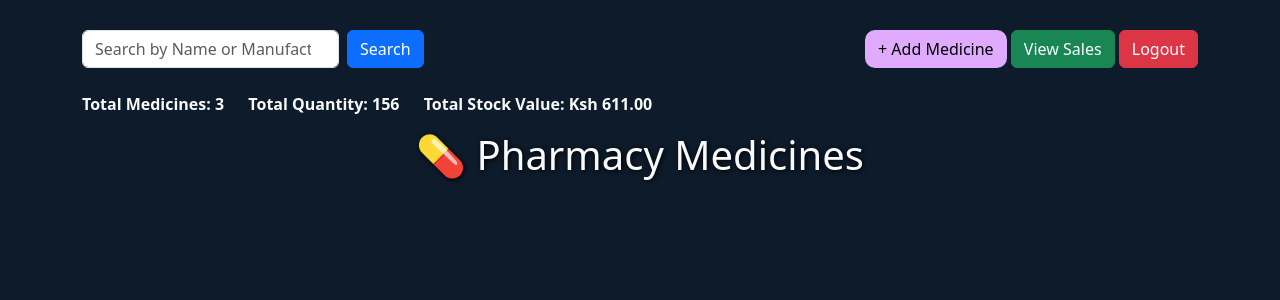
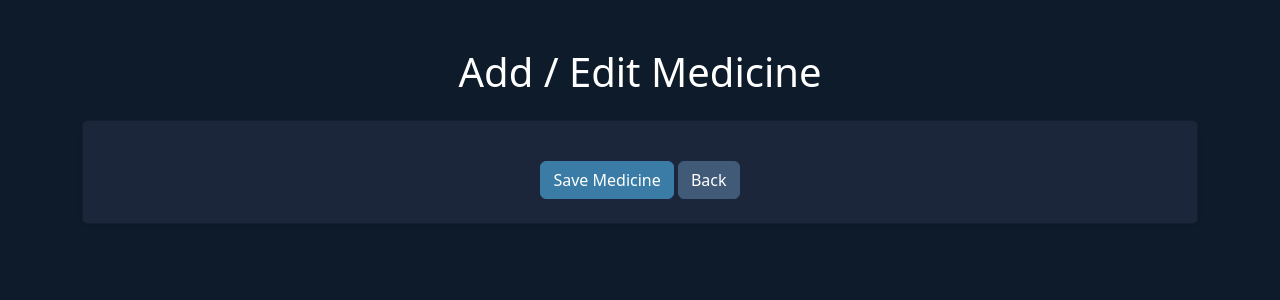
Before and after one commit to morarasospeter/Sospeter-Clients-Test, a Django app: page /medicines/ in a window 1280 px wide. Shown: the top 300 px of the page. Run offline with Django 5.2, Linux system fonts and the light colour scheme; a user stored in the database is signed in; data comes from the database, SQL or seed files in the repository.

Commit message:
Push all updates: medicine form, medicine list, models, and views

```diff
--- a/inventory/forms.py
+++ b/inventory/forms.py
@@ -4,4 +4,4 @@ from .models import Medicine
 class MedicineForm(forms.ModelForm):
     class Meta:
         model = Medicine
-        fields = '__all__'  # Include all fields so data binds correctly
+        fields = ['name', 'quantity', 'buying_price', 'selling_price', 'expiry_date', 'manufacturer']
--- a/inventory/templates/inventory/medicine_list.html
+++ b/inventory/templates/inventory/medicine_list.html
@@ -1,93 +1,74 @@
 <!DOCTYPE html>
 <html>
 <head>
-    <title>Pharmacy System</title>
-    <link href="https://cdn.jsdelivr.net/npm/bootstrap@5.3.0/dist/css/bootstrap.min.css" rel="stylesheet">
+    <!-- Bootstrap CSS -->
+    <link href="https://cdn.jsdelivr.net/npm/bootstrap@5.3.2/dist/css/bootstrap.min.css" rel="stylesheet">
+    <title>Add / Edit Medicine</title>
     <style>
-        body { background-color: #0d1b2a; color: #ffffff; }
-        .container { margin-top: 30px; }
-        h1 { color: #f8f9fa; text-shadow: 1px 1px 5px #000; }
-        .table { background: #1b263b; color: #ffffff; border-radius: 10px; overflow: hidden; table-layout: fixed; word-wrap: break-word; margin-bottom: 30px; }
-        .table th, .table td { padding: 5px; font-size: 0.9rem; }
-        .table th { background: #415a77; color: #fff; }
-        .table tr:hover { background: #778da9; color: #000; }
-        .btn-custom { background-color: #e0aaff; color: black; border-radius: 10px; transition: 0.3s; }
-        .btn-custom:hover { background-color: #c77dff; color: white; }
-        .top-buttons { display: flex; justify-content: space-between; margin-bottom: 15px; flex-wrap: wrap; }
-        .summary { margin-bottom: 15px; }
-        .summary div { display: inline-block; margin-right: 20px; font-weight: bold; }
-        .category-title { margin-top: 30px; font-size: 1.2rem; font-weight: bold; text-decoration: underline; }
+        body {
+            background-color: #0d1b2a; /* Dark blue background */
+        }
+        h1 {
+            color: #ffffff; /* White title text */
+        }
+        .card {
+            background-color: #1b263b; /* Slightly lighter dark blue for card */
+            color: #ffffff; /* White text inside card */
+        }
+        .btn-success {
+            background-color: #3a7ca5; /* Adjust green to stand out on dark blue */
+            border-color: #3a7ca5;
+        }
+        .btn-secondary {
+            background-color: #415a77; /* Adjust secondary button */
+            border-color: #415a77;
+            color: #ffffff;
+        }
+        label.currency::after {
+            content: " (Ksh)";
+            font-weight: normal;
+        }
     </style>
 </head>
 <body>
-<div class="container">
+<div class="container mt-5">
+    <h1 class="text-center mb-4">Add / Edit Medicine</h1>
 
-    <!-- Top Buttons & Search -->
-    <div class="top-buttons mb-3">
-        <form method="GET" class="d-flex mb-2" action="">
-            <input class="form-control me-2" type="search" placeholder="Search by Name or Manufacturer" name="q" value="{{ query }}">
-            <button class="btn btn-primary" type="submit">Search</button>
+    <div class="card shadow-sm p-4">
+        <form method="post">
+            {% csrf_token %}
+
+            <!-- ✅ Show general form errors (like invalid date) -->
+            {% if form.non_field_errors %}
+                <div class="alert alert-danger">
+                    {{ form.non_field_errors }}
+                </div>
+            {% endif %}
+
+            <!-- Iterate over form fields to add Ksh label for price fields -->
+            {% for field in form %}
+                <div class="mb-3">
+                    <label for="{{ field.id_for_label }}" class="form-label {% if field.name in 'buying_price selling_price' %}currency{% endif %}">
+                        {{ field.label }}
+                    </label>
+                    {{ field }}
+                    {% if field.help_text %}
+                        <small class="form-text text-muted">{{ field.help_text }}</small>
+                    {% endif %}
+                    {% for error in field.errors %}
+                        <div class="text-danger">{{ error }}</div>
+                    {% endfor %}
+                </div>
+            {% endfor %}
+
+            <div class="text-center">
+                <button type="submit" class="btn btn-success mt-3">Save Medicine</button>
+                <a href="{% url 'medicine_list' %}" class="btn btn-secondary mt-3">Back</a>
+            </div>
         </form>
-        <div class="mb-2">
-            <a href="{% url 'medicine_add' %}" class="btn btn-custom">+ Add Medicine</a>
-            <a href="{% url 'sales_list' %}" class="btn btn-success">View Sales</a>
-            <a href="{% url 'user_logout' %}" class="btn btn-danger">Logout</a>
-        </div>
     </div>
+</div>
 
-    <!-- Summary -->
-    <div class="summary text-light">
-        <div>Total Medicines: {{ medicine_count }}</div>
-        <div>Total Quantity: {{ total_quantity }}</div>
-        <div>Total Stock Value: Ksh {{ total_stock_value }}</div>
-    </div>
-
-    <h1 class="text-center mb-4">💊 Pharmacy Medicines</h1>
-
-    {% if medicines_by_category %}
-        {% for category, medicines_in_category in medicines_by_category.items %}
-            <div class="category-title text-light">{{ category }}</div>
-            <div class="table-responsive">
-                <table class="table table-hover table-bordered text-center">
-                    <thead>
-                        <tr>
-                            <th>Name</th>
-                            <th>Quantity</th>
-                            <th>Buying Price</th>
-                            <th>Selling Price</th>
-                            <th>Expiry Date</th>
-                            <th>Manufacturer</th>
-                            <th>Stock Status</th>
-                            <th>Expiry Status</th>
-                            <th>Actions</th>
-                        </tr>
-                    </thead>
-                    <tbody>
-                        {% for medicine in medicines_in_category %}
-                            <tr class="{% if medicine.quantity <= 20 %}table-warning{% elif medicine.expiry_status_text == 'Expiring Soon' %}table-danger{% endif %}">
-                                <td>{{ medicine.name }}</td>
-                                <td>{{ medicine.quantity }}</td>
-                                <td>Ksh {{ medicine.buying_price }}</td>
-                                <td>Ksh {{ medicine.selling_price }}</td>
-                                <td>{{ medicine.expiry_date }}</td>
-                                <td>{{ medicine.manufacturer }}</td>
-                                <td>{{ medicine.stock_status_text }}</td>
-                                <td>{{ medicine.expiry_status_text }}</td>
-                                <td>
-                                    <a href="{% url 'medicine_edit' medicine.id %}" class="btn btn-warning btn-sm">Edit</a>
-                                    <a href="{% url 'medicine_delete' medicine.id %}" class="btn btn-danger btn-sm">Delete</a>
-                                    <a href="{% url 'medicine_sell' medicine.id %}" class="btn btn-success btn-sm">Sell</a>
-                                </td>
-                            </tr>
-                        {% endfor %}
-                    </tbody>
-                </table>
-            </div>
-        {% endfor %}
-    {% else %}
-        <div class="text-center">No medicines available.</div>
-    {% endif %}
-</div>
 <script src="https://cdn.jsdelivr.net/npm/bootstrap@5.3.2/dist/js/bootstrap.bundle.min.js"></script>
 </body>
 </html>
--- a/inventory/urls.py
+++ b/inventory/urls.py
@@ -1,22 +1,9 @@
 from django.urls import path
-from django.shortcuts import redirect
 from . import views
 
 urlpatterns = [
-    # Homepage redirects to medicine list
-    path('', lambda request: redirect('medicine_list')),
-
-    # Medicine management
     path('medicines/', views.medicine_list, name='medicine_list'),
     path('add/', views.medicine_add, name='medicine_add'),
     path('edit/<int:id>/', views.medicine_edit, name='medicine_edit'),
     path('delete/<int:id>/', views.medicine_delete, name='medicine_delete'),
-    path('sell/<int:id>/', views.medicine_sell, name='medicine_sell'),
-
-    # Sales page
-    path('medicines/sales/', views.sales_list, name='sales_list'),
-
-    # Authentication
-    path('login/', views.user_login, name='user_login'),
-    path('logout/', views.user_logout, name='user_logout'),
 ]
--- a/inventory/views.py
+++ b/inventory/views.py
@@ -2,12 +2,13 @@ from django.shortcuts import render, redirect, get_object_or_404
 from django.contrib.auth.decorators import login_required
 from django.contrib.auth import authenticate, login, logout
 from django.contrib.auth.forms import AuthenticationForm
-from django.db.models import Q, Sum
+from django.db.models import Q
+from django.utils import timezone
+from datetime import timedelta
+
 from .models import Medicine, Sale
 from .forms import MedicineForm
-from django.utils import timezone
-from datetime import timedelta
-from collections import defaultdict
+
 
 # ----- LOGIN VIEW -----
 def user_login(request):
@@ -16,15 +17,18 @@ def user_login(request):
         username = request.POST.get('username')
         password = request.POST.get('password')
         user = authenticate(request, username=username, password=password)
+
         if user is not None:
             login(request, user)
             return redirect('medicine_list')
         else:
-            error = "Invalid username or password."
+            error = "Invalid username or password. Please check both fields."
         form = AuthenticationForm(request, data=request.POST)
     else:
         form = AuthenticationForm()
+
     return render(request, 'inventory/login.html', {'form': form, 'error': error})
+
 
 # ----- LOGOUT VIEW -----
 @login_required
@@ -32,33 +36,41 @@ def user_logout(request):
     logout(request)
     return redirect('user_login')
 
-# ----- MEDICINE LIST VIEW -----
+
+# ----- MEDICINE LIST VIEW (SEARCH + SUMMARY) -----
 @login_required
 def medicine_list(request):
-    query = request.GET.get('q', '')
-    medicines = Medicine.objects.all()
+    query = request.GET.get('q')
+    if query:
+        medicines = Medicine.objects.filter(
+            Q(name__icontains=query) | Q(manufacturer__icontains=query)
+        )
+    else:
+        medicines = Medicine.objects.all()
 
-    if query:
-        medicines = medicines.filter(Q(name__icontains=query) | Q(manufacturer__icontains=query))
+    # Low stock and soon-to-expire calculations
+    low_stock = medicines.filter(quantity__lt=10)
+    today_plus_30 = timezone.now().date() + timedelta(days=30)
+    soon_to_expire = medicines.filter(expiry_date__lte=today_plus_30)
 
-    # Calculate totals
-    total_quantity = medicines.aggregate(Sum('quantity'))['quantity__sum'] or 0
-    total_stock_value = sum(m.quantity * m.buying_price for m in medicines)
-
-    today_plus_30 = timezone.now().date() + timedelta(days=30)
-
-    # Group medicines by category
-    medicines_by_category = defaultdict(list)
+    # Add extra fields for display
     for med in medicines:
         med.total_value = med.quantity * med.buying_price
         med.profit_per_unit = med.selling_price - med.buying_price
-        med.stock_status_text = med.stock_status()
-        med.expiry_status_text = med.expiry_status()
-        medicines_by_category[med.category].append(med)
+
+    # Totals
+    total_quantity = sum(m.quantity for m in medicines)
+    total_stock_value = sum(m.total_value for m in medicines)
+
+    # Calculate normal stock count
+    normal_stock_count = medicines.count() - low_stock.count()
 
     context = {
-        'medicines_by_category': medicines_by_category,
+        'medicines': medicines,
+        'low_stock': low_stock,
+        'soon_to_expire': soon_to_expire,
         'medicine_count': medicines.count(),
+        'normal_stock_count': normal_stock_count,
         'total_quantity': total_quantity,
         'total_stock_value': total_stock_value,
         'query': query,
@@ -66,21 +78,19 @@ def medicine_list(request):
     }
     return render(request, 'inventory/medicine_list.html', context)
 
+
 # ----- MEDICINE ADD -----
 @login_required
 def medicine_add(request):
     if request.method == 'POST':
         form = MedicineForm(request.POST)
         if form.is_valid():
-            medicine = form.save(commit=False)
-            medicine.save()  # Save to DB
+            form.save()
             return redirect('medicine_list')
-        else:
-            # Show errors if form is invalid
-            return render(request, 'inventory/medicine_form.html', {'form': form})
     else:
         form = MedicineForm()
     return render(request, 'inventory/medicine_form.html', {'form': form})
+
 
 # ----- MEDICINE EDIT -----
 @login_required
@@ -95,6 +105,7 @@ def medicine_edit(request, id):
         form = MedicineForm(instance=medicine)
     return render(request, 'inventory/medicine_form.html', {'form': form})
 
+
 # ----- MEDICINE DELETE -----
 @login_required
 def medicine_delete(request, id):
@@ -104,11 +115,13 @@ def medicine_delete(request, id):
         return redirect('medicine_list')
     return render(request, 'inventory/medicine_delete.html', {'medicine': medicine})
 
+
 # ----- MEDICINE SELL -----
 @login_required
 def medicine_sell(request, id):
     medicine = get_object_or_404(Medicine, id=id)
     error = None
+
     if request.method == 'POST':
         try:
             quantity_sold = int(request.POST.get('quantity_sold', 0))
@@ -120,40 +133,39 @@ def medicine_sell(request, id):
         if 0 < quantity_sold <= medicine.quantity:
             medicine.quantity -= quantity_sold
             medicine.save()
-            Sale.objects.create(medicine=medicine, quantity_sold=quantity_sold, payment_mode=payment_mode)
+
+            sale_data = {'medicine': medicine, 'quantity_sold': quantity_sold}
+            if 'payment_mode' in [f.name for f in Sale._meta.fields]:
+                sale_data['payment_mode'] = payment_mode
+            Sale.objects.create(**sale_data)
+
             return redirect('sales_list')
         else:
             error = "Invalid quantity. Check stock."
-            return render(request, 'inventory/medicine_sell.html', {'medicine': medicine, 'error': error})
 
     return render(request, 'inventory/medicine_sell.html', {'medicine': medicine, 'error': error})
+
 
 # ----- SALES LIST VIEW -----
 @login_required
 def sales_list(request):
-    query = request.GET.get('q', '')
+    query = request.GET.get('q')
     sales = Sale.objects.select_related('medicine').all().order_by('-id')
+
     if query:
         sales = sales.filter(medicine__name__icontains=query)
 
-    today = timezone.now().date()
-    daily_sales = sales.filter(sale_date__date=today)
+    for sale in sales:
+        sale.profit = (sale.medicine.selling_price - sale.medicine.buying_price) * sale.quantity_sold
+        sale.total_sale = sale.medicine.selling_price * sale.quantity_sold
+        if not hasattr(sale, 'payment_mode') or not sale.payment_mode:
+            sale.payment_mode = "Cash"
 
-    for sale in sales:
-        sale.profit = sale.profit()
-        sale.total_sale = sale.total_sale()
-
-    daily_total_profit = sum((s.medicine.selling_price - s.medicine.buying_price) * s.quantity_sold for s in daily_sales)
-    daily_total_sales = sum(s.medicine.selling_price * s.quantity_sold for s in daily_sales)
-    daily_total_items_sold = sum(s.quantity_sold for s in daily_sales)
     total_profit = sum(sale.profit for sale in sales)
 
     context = {
         'sales': sales,
         'total_profit': total_profit,
-        'daily_total_profit': daily_total_profit,
-        'daily_total_sales': daily_total_sales,
-        'daily_total_items_sold': daily_total_items_sold,
         'query': query,
     }
     return render(request, 'inventory/sales_list.html', context)
```
Also changed, not shown: inventory/models.py (+3 -39 lines), inventory/templates/inventory/medicine_form.html (+37 -25 lines).
